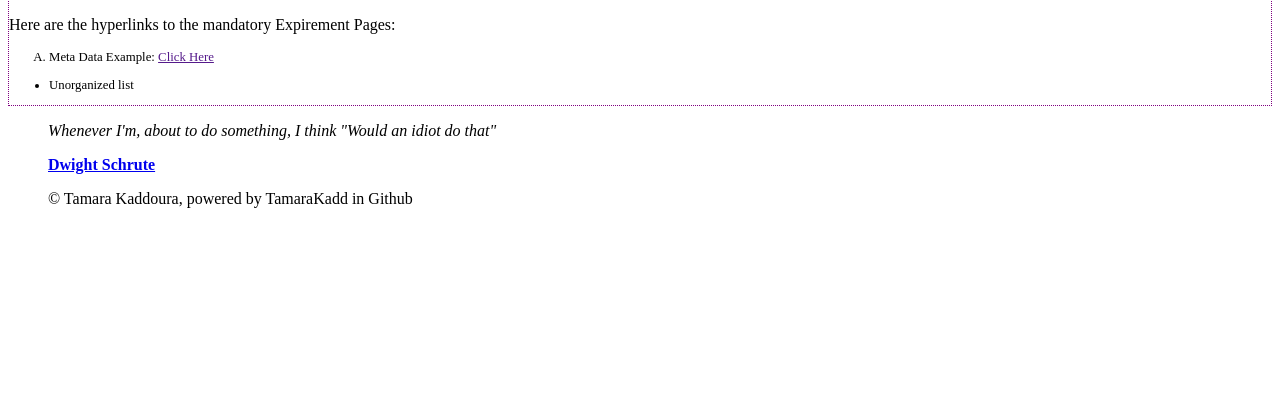
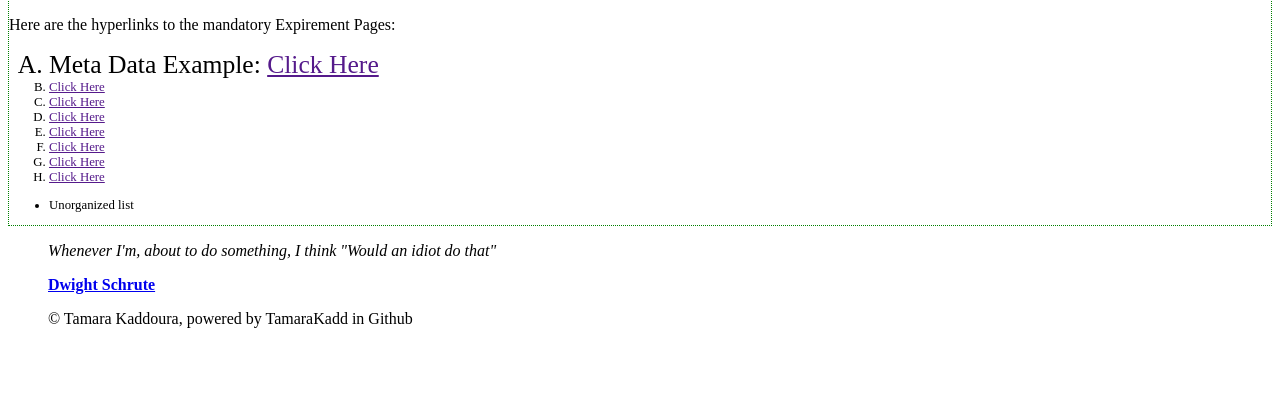
Before and after one commit to TamaraKadd/HTML.github.io, a plain HTML site: page index.html in a window 1280 px wide. Shown: the part 385-800 px from the top of the page. Drawn offline with Linux system fonts and the light colour scheme.

Commit message:
Update index.html

```diff
--- a/index.html
+++ b/index.html
@@ -9,7 +9,7 @@
   <meta name="keywords" content="Learning, Tag, HTML, Layout" >
   <meta name="viewport" content="width=device-width, initial-scale=1.0">
 
-  <style> div {border: thin dotted purple;} </style>
+  <style> div {border: thin dotted green;} </style>
 
   </head>
 
@@ -30,7 +30,14 @@
   <article>
     <p>Here are the hyperlinks to the mandatory Expirement Pages:</p>
     <ol style="font-size:1vw;" type="A">
-      <li style="font-size:1vw;"> Meta Data Example: <a href="" target="_blank">Click Here</a>
+      <li style="font-size:2vw;"> Meta Data Example: <a href="" target="_blank">Click Here</a>
+      <li style="font-size:1vw;">  <a href="" target="_blank">Click Here</a>
+      <li style="font-size:1vw;">  <a href="" target="_blank">Click Here</a>
+      <li style="font-size:1vw;">  <a href="" target="_blank">Click Here</a>
+      <li style="font-size:1vw;">  <a href="" target="_blank">Click Here</a>
+      <li style="font-size:1vw;">  <a href="" target="_blank">Click Here</a>
+      <li style="font-size:1vw;">  <a href="" target="_blank">Click Here</a>
+      <li style="font-size:1vw;">  <a href="" target="_blank">Click Here</a>
     </ol>
     <ul style="font-size:1vw;" style="list-style-stype:square;">
        <li> Unorganized list
```
